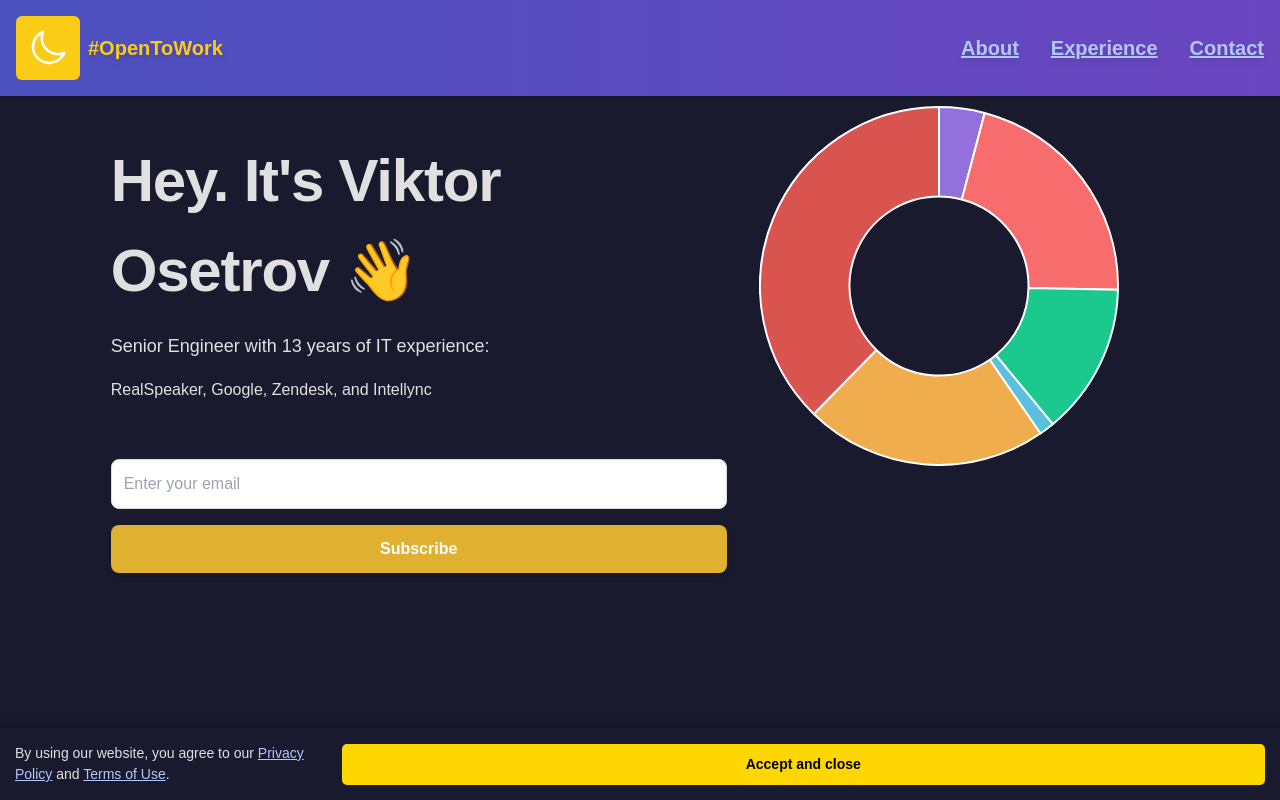
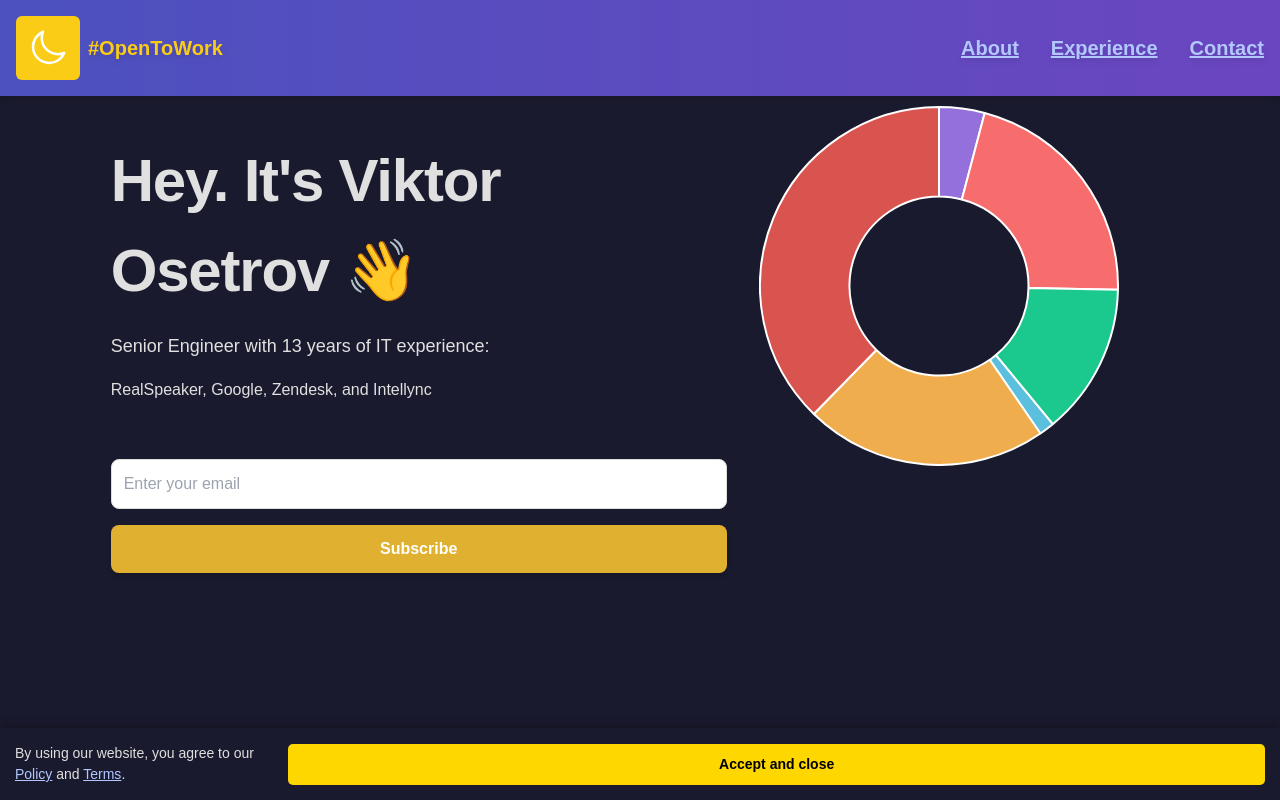
Before and after one commit to victorosetrov/mycv-react, a React (Create React App) app: page / in a window 1280 px wide. Shown: the top 800 px of the page. Built offline with nearby package versions, Linux system fonts and the light colour scheme.

Commit message:
Updated long message15

```diff
--- a/src/components/CookieConsent.jsx
+++ b/src/components/CookieConsent.jsx
@@ -56,8 +56,8 @@ const CookieConsent = () => {
     <div style={bannerStyle}>
       <p style={{ margin: '0', fontSize: '14px' }}>
         By using our website, you agree to our{' '}
-        <a href="/privacy-policy" style={linkStyle}>Privacy Policy</a> and{' '}
-        <a href="/terms-of-use" style={linkStyle}>Terms of Use</a>.
+        <a href="/privacy-policy" style={linkStyle}>Policy</a> and{' '}
+        <a href="/terms-of-use" style={linkStyle}>Terms</a>.
       </p>
       <button style={buttonStyle} onClick={acceptCookies}>
         Accept and close
```
